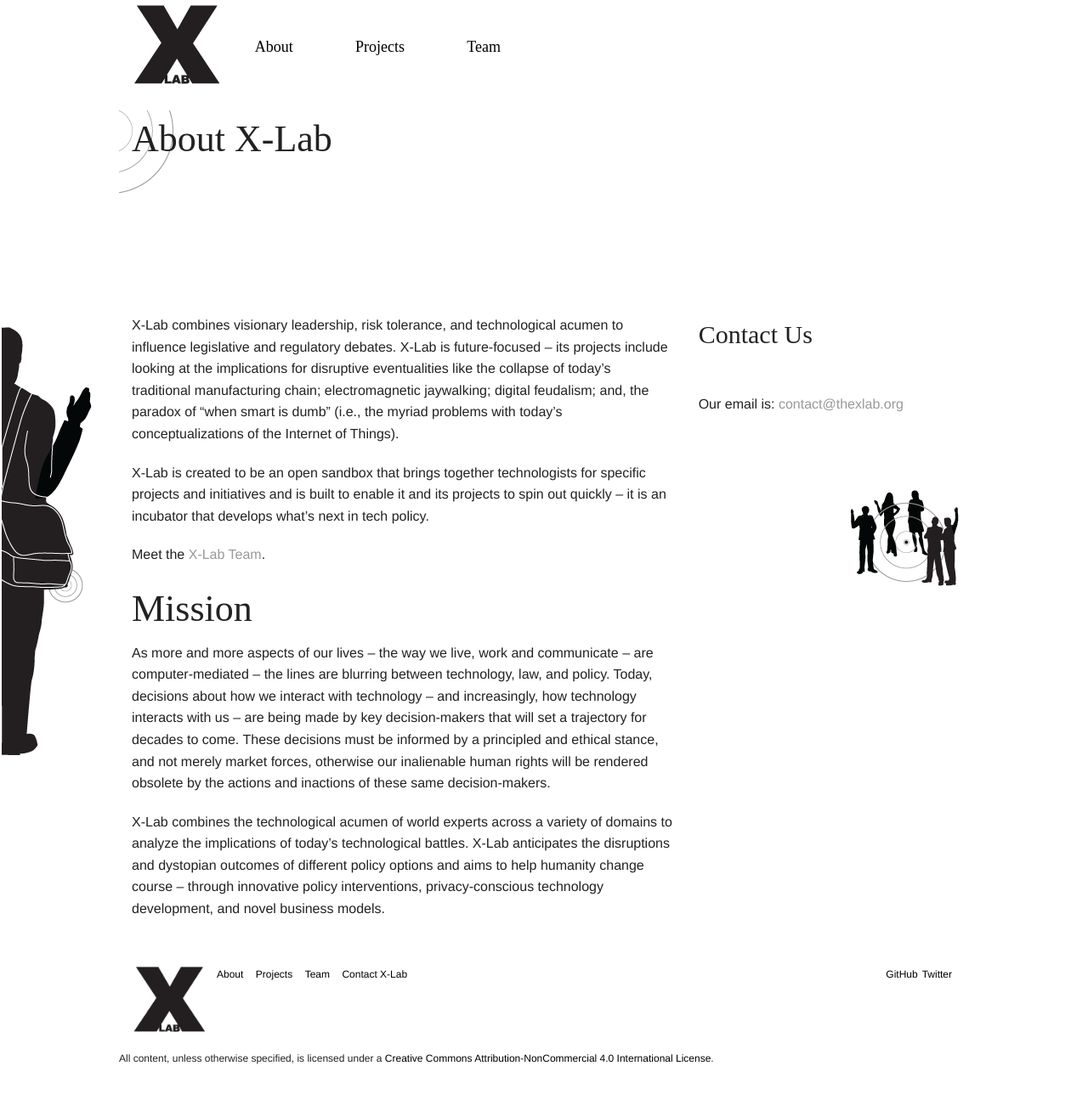
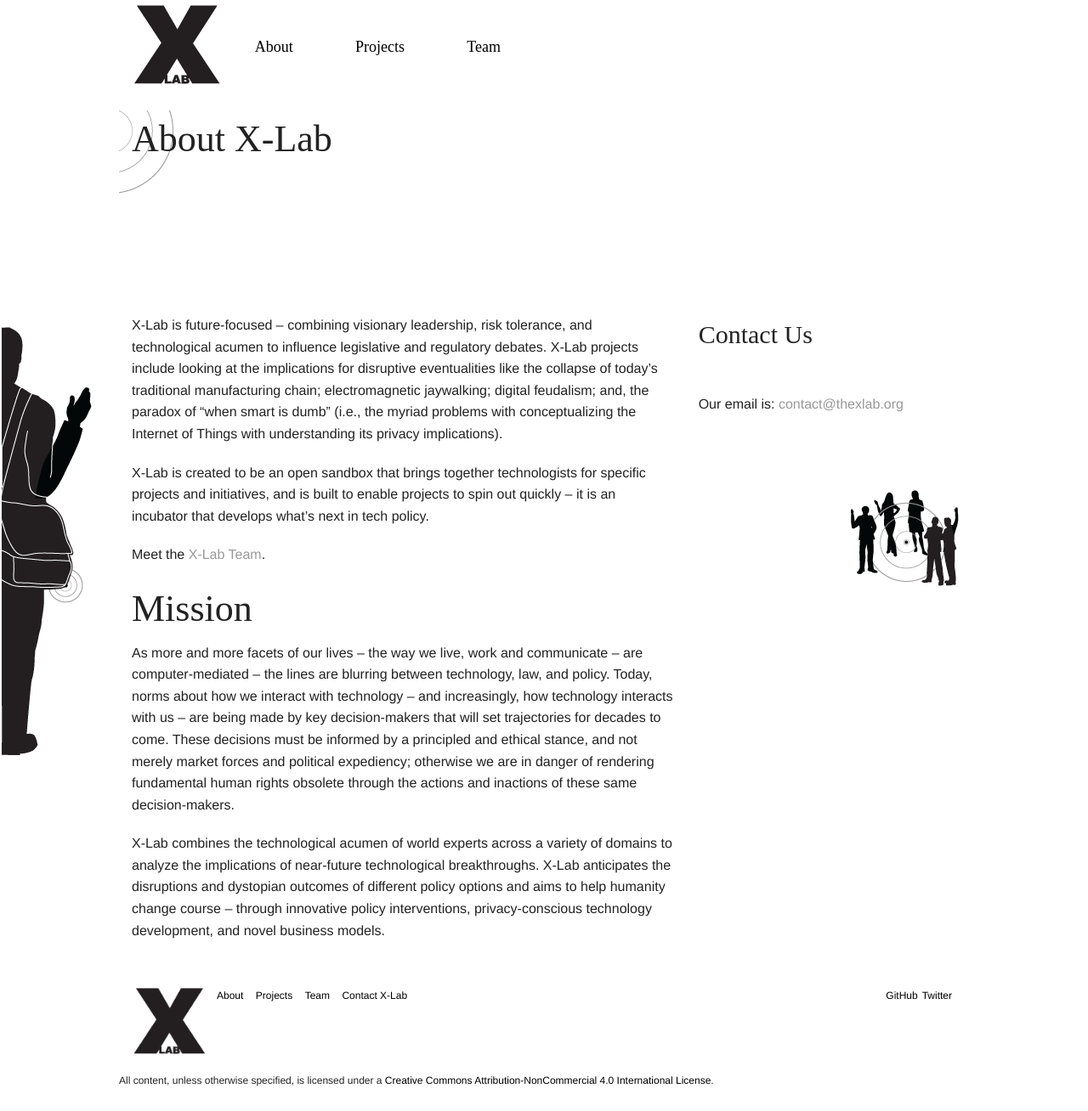
Before and after one commit to xlabrocks/X-Lab-Site, a Jekyll site: the page built from x-lab.org/about/index.md, in a window 1280 px wide. Shown: the whole page at 85% size. Built offline with Jekyll 4.4.1, drawn with Linux system fonts in a browser that asks for light colours; nearby versions of some CDN libraries; some web fonts are replaced; library files that are not in the unit come from our copies; before the commit the page ends 1282 px from its top, so only the background shows below that.

Commit message:
Updated index.md

```diff
--- a/x-lab.org/about/index.md
+++ b/x-lab.org/about/index.md
@@ -1,20 +1,21 @@
 ---
 layout: default
-title: About X-Lab
+title: "About X-Lab"
 site_section: about
-categories:
-created: 2014-03-29
+categories: null
+created: {}
 post_author: admin
 lang: en
+published: true
 ---
 
-X-Lab combines visionary leadership, risk tolerance, and technological acumen to influence legislative and regulatory debates. X-Lab is future-focused -- its projects include looking at the implications for disruptive eventualities like the collapse of today's traditional manufacturing chain; electromagnetic jaywalking; digital feudalism; and, the paradox of "when smart is dumb" (i.e., the myriad problems with today's conceptualizations of the Internet of Things).
+X-Lab is future-focused -- combining visionary leadership, risk tolerance, and technological acumen to influence legislative and regulatory debates. X-Lab projects include looking at the implications for disruptive eventualities like the collapse of today's traditional manufacturing chain; electromagnetic jaywalking; digital feudalism; and, the paradox of "when smart is dumb" (i.e., the myriad problems with conceptualizing the Internet of Things with understanding its privacy implications).
 
-X-Lab is created to be an open sandbox that brings together technologists for specific projects and initiatives and is built to enable it and its projects to spin out quickly -- it is an incubator that develops what's next in tech policy.
+X-Lab is created to be an open sandbox that brings together technologists for specific projects and initiatives, and is built to enable projects to spin out quickly -- it is an incubator that develops what's next in tech policy.
 
 Meet the <a href="/team">X-Lab Team</a>.
 
 # Mission
-As more and more aspects of our lives -- the way we live, work and communicate -- are computer-mediated -- the lines are blurring between technology, law, and policy. Today, decisions about how we interact with technology -- and increasingly, how technology interacts with us -- are being made by key decision-makers that will set a trajectory for decades to come. These decisions must be informed by a principled and ethical stance, and not merely market forces, otherwise our inalienable human rights will be rendered obsolete by the actions and inactions of these same decision-makers.
+As more and more facets of our lives -- the way we live, work and communicate -- are computer-mediated -- the lines are blurring between technology, law, and policy. Today, norms about how we interact with technology -- and increasingly, how technology interacts with us -- are being made by key decision-makers that will set trajectories for decades to come. These decisions must be informed by a principled and ethical stance, and not merely market forces and political expediency; otherwise we are in danger of rendering fundamental human rights obsolete through the actions and inactions of these same decision-makers.
 
-X-Lab combines the technological acumen of world experts across a variety of domains to analyze the implications of today's technological battles. X-Lab anticipates the disruptions and dystopian outcomes of different policy options and aims to help humanity change course -- through innovative policy interventions, privacy-conscious technology development, and novel business models.
+X-Lab combines the technological acumen of world experts across a variety of domains to analyze the implications of near-future technological breakthroughs. X-Lab anticipates the disruptions and dystopian outcomes of different policy options and aims to help humanity change course -- through innovative policy interventions, privacy-conscious technology development, and novel business models.
```
